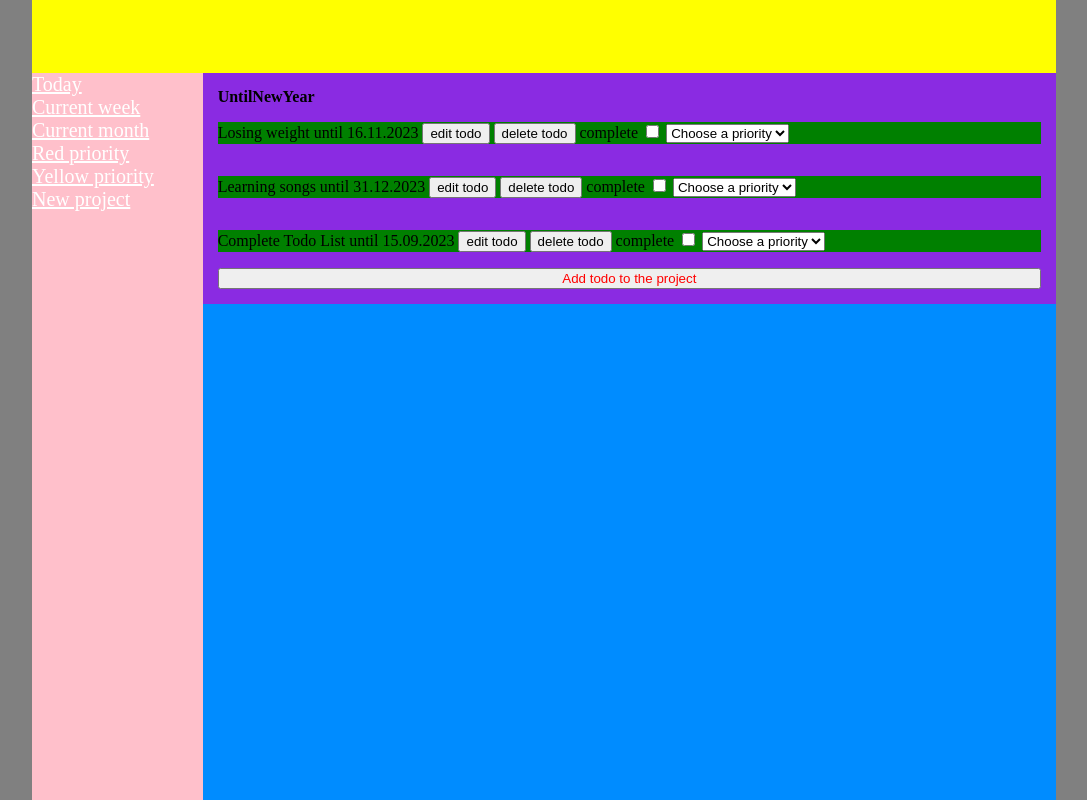
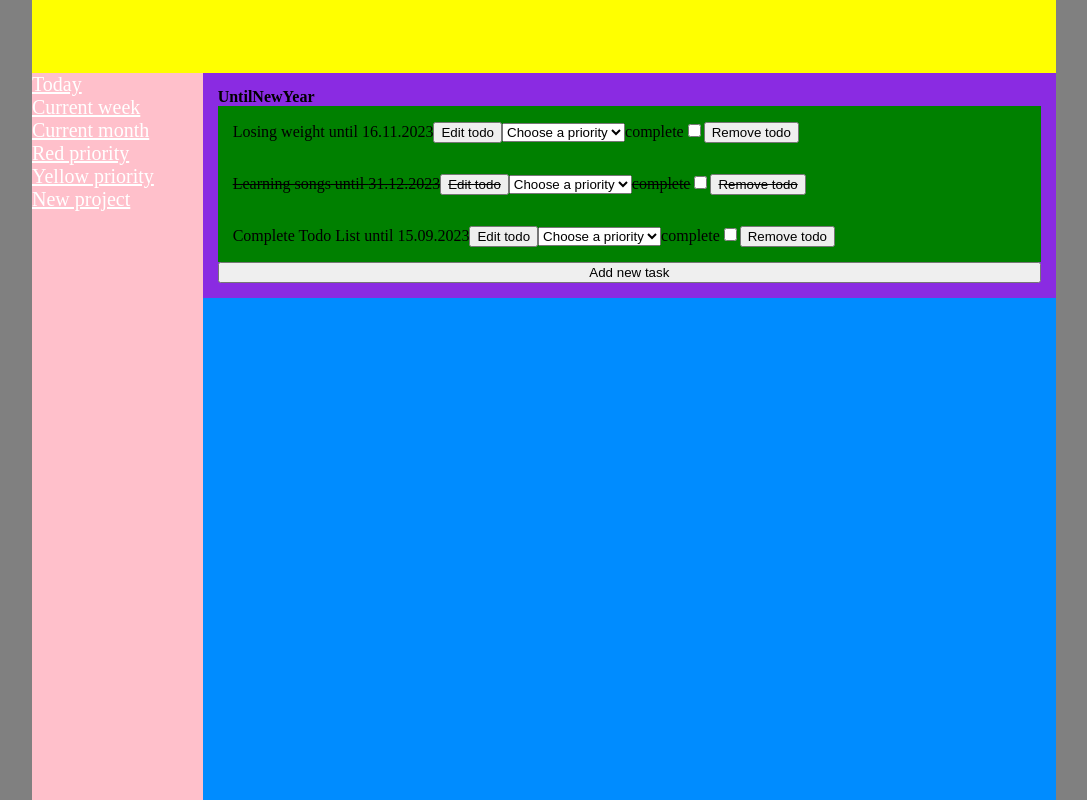
Before and after one commit to DmytroGnipel/Todo-List, a website built with webpack: page dist/index.html in a window 1280 px wide. Shown: the whole page, without its empty margins (96-1183 px from the left). Built offline with nearby package versions, Linux system fonts and the light colour scheme.

Commit message:
Remake functions arrangeProjects and removeTodo with each todo have its own id now

```diff
--- a/src/index.js
+++ b/src/index.js
@@ -1,61 +1,88 @@
 import {todoList, createTodo, addTodo, createProject, removeTodo, addProject,
-    toggleCompleteness, changePriority, changeTodo, changeLocalStorage,
-    month} from './logic'
+    toggleCompleteness, changePriority, changeTodo, changeLocalStorage} from './logic'
 
 //arrange divs with projects in the div 'content'
 function arrangeProjects() {
 cleaning()
 const content = document.querySelector('.content')
-    for (const property in todoList) {
+//loop for arrangement projects
+    for (const projectName in todoList) {
         const projectDiv = document.createElement('div')
-        projectDiv.dataset.projectName = property
         projectDiv.classList.add('projectDiv')
-        projectDiv.innerHTML = `<h4>${property}</h4>`
-        let counter = -1
-        for (const elem of todoList[property]) {
-            let valueOfTextDecoration
-            if (elem.isComplete) valueOfTextDecoration = 'line-through'
-            else valueOfTextDecoration = 'none'
-            projectDiv.innerHTML += `
-            <p style='background-color:${elem.priority}; text-decoration: ${valueOfTextDecoration}' data-number='${counter + 1}' data-name='${property}'>${elem.title} until ${elem.date}
-            <button data-number='${counter + 1}' data-name='${property}' class='editButton'>edit todo</button>
-            <button data-number='${counter + 1}' data-name='${property}' class='removeButton'>delete todo</button>
-            <label for='iScomplete'>complete</label>
-            <input type='checkbox' data-number='${counter + 1}' data-name='${property}' id='iScomplete'>
-            <select data-number='${counter + 1}' data-name='${property}'>
-            <option value="">Choose a priority</option>
-            <option value="green">green</option>
-            <option value="yellow">yellow</option>
-            <option value="red">red</option>
-            </select>
-            </p>
-            `
-            counter++
-        }
-        content.appendChild(projectDiv)
-        //add button for adding new todos
+        const projectDivHeader = document.createElement('h4')
+        projectDivHeader.textContent = projectName
+        projectDiv.append(projectDivHeader)
+        content.append(projectDiv)
+        const project = todoList[projectName]
+        //loop for arrangement todos
+        for (const todo of project) {
+            const todoDiv = document.createElement('div')
+            todoDiv.classList.add('todoDiv')
+            const editButton = document.createElement('button')
+            editButton.textContent = 'Edit todo'
+            editButton.dataset.projectName = projectName
+            editButton.dataset.id = todo.id
+            const removeButton = document.createElement('button')
+            removeButton.textContent = 'Remove todo'
+            removeButton.classList.add('removeButton')
+            removeButton.dataset.projectName = projectName
+            removeButton.dataset.id = todo.id
+            const completnessTodo = todo.isComplete
+            completnessTodo ? todoDiv.style.textDecoration = 'line-through' : todoDiv.style.textDecoration = 'none'
+            todoDiv.style.backgroundColor = todo.priority
+
+            //create select to choose priority
+            const priorityChanger = document.createElement('select')
+            priorityChanger.dataset.projectName = projectName
+            priorityChanger.dataset.id = todo.id
+            const arryForPriorityChanger = ['Choose a priority', 'green', 'yellow', 'red']
+            for (let i = 0; i < 4; i++) {
+                const option = document.createElement('option')
+                option.textContent = arryForPriorityChanger[i]
+                option.setAttribute('value', `${arryForPriorityChanger[i]}`)
+                priorityChanger.append(option)
+            }
+
+            //create checkbox to change completness
+            const label = document.createElement('label')
+            label.textContent = 'complete'
+            label.setAttribute('for', 'iScomplete')
+            const checkbox = document.createElement('input')
+            checkbox.setAttribute('type', 'checkbox')
+            checkbox.setAttribute('id', 'iScomplete')
+
+            //compose div with todo
+            todoDiv.append(todo.title, ' until ', todo.dueDate,  editButton, priorityChanger, label, checkbox, removeButton)
+            //add div with todo into projects div
+            projectDiv.append(todoDiv)
+
+}   //add button for creating new todo in the project
         const addTodoButton = document.createElement('button')
-        addTodoButton.textContent = 'Add todo to the project'
-        addTodoButton.classList.add('addTodoButton')
-        addTodoButton.dataset.projectName = property
-        projectDiv.insertAdjacentElement('beforeend', addTodoButton)
+        addTodoButton.textContent = 'Add new task'
+        addTodoButton.dataset.projectName = projectName
+        projectDiv.append(addTodoButton)
+
     }
-
 }
 arrangeProjects()
+
+
+
+////////////////////////////////////////////////
 //cleaning old divs before arrangement new ones
 function cleaning () {
-   const divs = document.querySelectorAll('.content div')
-   for (const elem of divs)
-   elem.remove()
+    const content = document.querySelector('.content').innerHTML=''
 }
 
-//remove todo from projects div//1
+
+//remove todos from projects
 function removeTodoPara() {
+
 const buttons = document.querySelectorAll('.removeButton')
 for (const button of buttons) {
     button.addEventListener('click', function () {
-        removeTodo(this.dataset.number, this.dataset.name)
+        removeTodo(this.dataset.id, this.dataset.projectName)
+
         fourFunctions()
         })
 }
@@ -102,7 +129,7 @@ function createNewTodo() {
                      inputs[3].value)
                      addTodo(object, todoList[elem.dataset.projectName])
                      fourFunctions()
-                     console.log(todoList)
+
 
             })
         })
@@ -172,11 +199,11 @@ function popUp(amountOfInput) {
 function fourFunctions() {
     arrangeProjects()
     removeTodoPara()
-    editTodo()
-    createNewTodo()
-    toggleCheckboxes()
-    setSelects()
-    changeLocalStorage()
+    //editTodo()
+    //createNewTodo()
+    //toggleCheckboxes()
+    //setSelects()
+    //changeLocalStorage()
 
 }
 
--- a/src/logic.js
+++ b/src/logic.js
@@ -4,27 +4,33 @@ const defaultTodoList = {
     UntilNewYear: [
         {
             title: 'Losing weight',
-            date: '16.11.2023',
+            dueDate: '16.11.2023',
             description: 'in order to have better look on my birthday I want to lose 5 kg until its date',
             notes: 'I want to lose wheigt by restrictings in my diet and conducting active excersises',
             isComplete: false,
-            priority: 'green'
+            priority: 'green',
+            id: 0,
+            nameProject: 'UntilNewYear'
         },
         {
             title: 'Learning songs',
-            date: '31.12.2023',
+            dueDate: '31.12.2023',
             description: 'I want to perform at the New year"s party and because of that I have to learn at least 5 new songs',
             notes: 'My favorite girl Sara very romatic, so I want learn Ed Sheerans songs about love',
-            isComplete: false,
-            priority: 'green'
+            isComplete: true,
+            priority: 'green',
+            id: 1,
+            nameProject: 'UntilNewYear'
         },
         {
             title: 'Complete Todo List',
-            date: '15.09.2023',
+            dueDate: '15.09.2023',
             description: 'This project from from theodinproject.com is a part of my long javascript journey',
             notes: 'Day when I should finalize the project may be postponed. It depends on circumstances',
             isComplete: false,
-            priority: 'green'
+            priority: 'green',
+            id: 2,
+            nameProject: 'UntilNewYear'
         }
     ]
 }
@@ -46,17 +52,16 @@ const todoList = chooceTodoList()
 
 
 
-//add initial project to initial todoList
-//addProject(initialProject)
-const counter = 1
+
+const counter = 3
 //create single todo
-const createTodo = (title, date, description, notes) => {
+const createTodo = (title, dueDate, description, notes) => {
     const isComplete = false
     const priority = 'green'
     const id = counter
     const nameProject = ''
     return {
-        title, date, description, notes, priority, isComplete, id, nameProject
+        title, dueDate, description, notes, priority, isComplete, id, nameProject
     }
     counter++
 }
@@ -70,9 +75,16 @@ const addTodo = (todo, project) => {
 }
 
 //remove single todo from a project
-const removeTodo = (IndexTodo, projectName) => {
+const removeTodo = (todoId, projectName) => {
     const project = todoList[projectName]
-    project.splice(IndexTodo, 1)
+    for (const todo of project) {
+        if (todo.id == todoId) {
+            const targetTodo = todo
+            const indexTodo = project.indexOf(targetTodo)
+            project.splice(indexTodo, 1)
+            break
+        }
+    }
 }
 
 //create project
@@ -141,5 +153,5 @@ return array
 
 
 export {todoList, createTodo, addTodo,
-    createProject, addProject, toggleCompleteness, changePriority, removeTodo, changeTodo, changeLocalStorage,
-    month}
+    createProject, addProject, toggleCompleteness, changePriority, removeTodo, changeTodo, changeLocalStorage
+}
```
Also changed, not shown: dist/main.js, src/style.css (line endings or trailing spaces).
